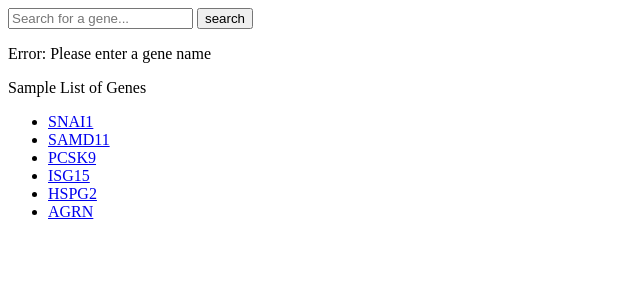
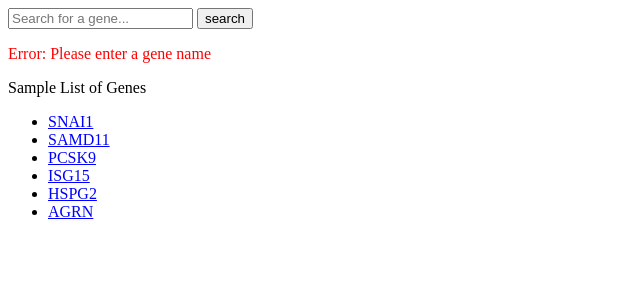
Before and after one commit to justanothercsguy/exome_data_visualization, a Django app: page /visualization/search/ in a window 1280 px wide. Shown: the top 300 px of the page, without its empty margins (0-640 px from the left). Run offline with Django 3.2, Linux system fonts and the light colour scheme; data comes from the database, SQL or seed files in the repository.

Commit message:
Writing your first Django app, part 6
Skipped ahead of part 5 of the Django 2.0 tutorial which is about writing tests.Went to chapter 6 which is about creating a static folder in the visualization app folder. Static folder stores the css and js files for the visualization app. Created static/visualization/css/style.css file and as a initial test, turned the sample list of genes blue and the error message upon searching a blank searchbox with no gene name inputted into a red colored text.

```diff
--- /dev/null
+++ b/exomesite/visualization/static/visualization/css/style.css
@@ -0,0 +1,7 @@
+li a {
+    color: blue;
+}
+
+#searchbox {
+    color: red;
+}
--- a/exomesite/visualization/templates/visualization/index.html
+++ b/exomesite/visualization/templates/visualization/index.html
@@ -1,5 +1,13 @@
 <!DOCTYPE html>
 <html lang="en-US">
+    <head>
+        <title>Exome Data Visualization</title>
+        <meta charset="utf-8">
+        <meta name="viewport" content="width=device-width, initial-scale=1.0">
+
+        {% load static %}
+        <link rel="stylesheet" type="text/css" href="{% static 'visualization/css/style.css' %}" />
+    </head>
     <body>
         <!-- This section is a searchbox for genes -->
         <div id="searchbox">
@@ -12,7 +20,7 @@
             {% if error_message %}
                 <p>Error: {{ error_message }}</p>
             {% endif %}
-
+        </div>
             {% if sample_gene_list %}
                 <p>Sample List of Genes</p>
                 <ul>
@@ -23,5 +31,5 @@
             {% else %}
                <p> There are currently no genes available in the database.</p>
             {% endif %}
-        </div>
+    </body>
 </html>
--- a/exomesite/visualization/views.py
+++ b/exomesite/visualization/views.py
@@ -63,9 +63,10 @@ def result(request, gene_name2):
 
 # get the name of the gene that the user inputted in the searchbox
 # and redirect to the result view with that input
-# catch exceptional case where there is no input in the searchbox
 def search(request):
     gene_name = request.POST.get("query_gene", "")
+
+    # Catch exceptional case where there is no input in the searchbox
     if not gene_name:
         error_message = "Please enter a gene name"
         return render(request, 'visualization/index.html', {
```
